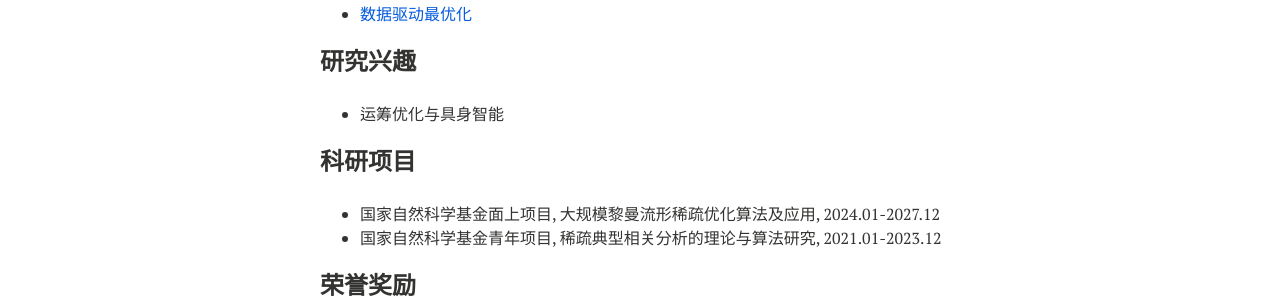
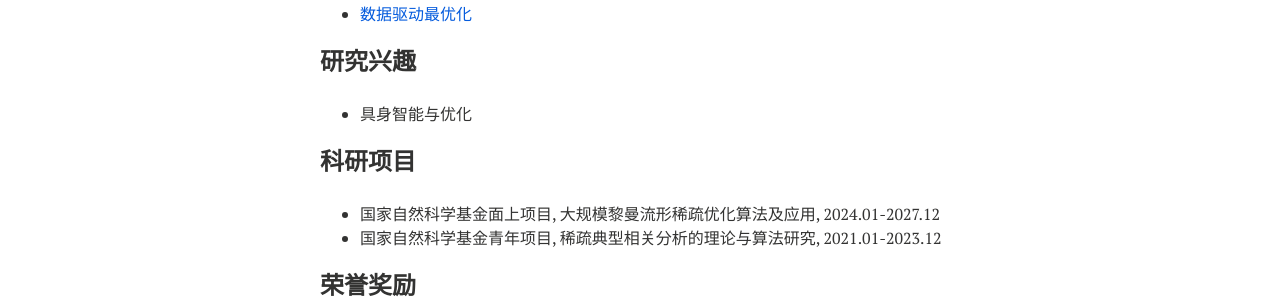
Before and after one commit to xianchaoxiu/xianchaoxiu.github.io, a Jekyll site: the page built from chinese/index.md, in a window 1280 px wide. Shown: the part 545-844 px from the top of the page. Built offline with Jekyll 4.4.1, drawn with Linux system fonts in a browser that asks for light colours; nearby versions of some CDN libraries.

Commit message:
Update index.md

```diff
--- a/chinese/index.md
+++ b/chinese/index.md
@@ -29,7 +29,7 @@ share: false
 
 ### 研究兴趣
 
-* 运筹优化与具身智能<br>
+* 具身智能与优化 <br>
 
 
 ### 科研项目
```
